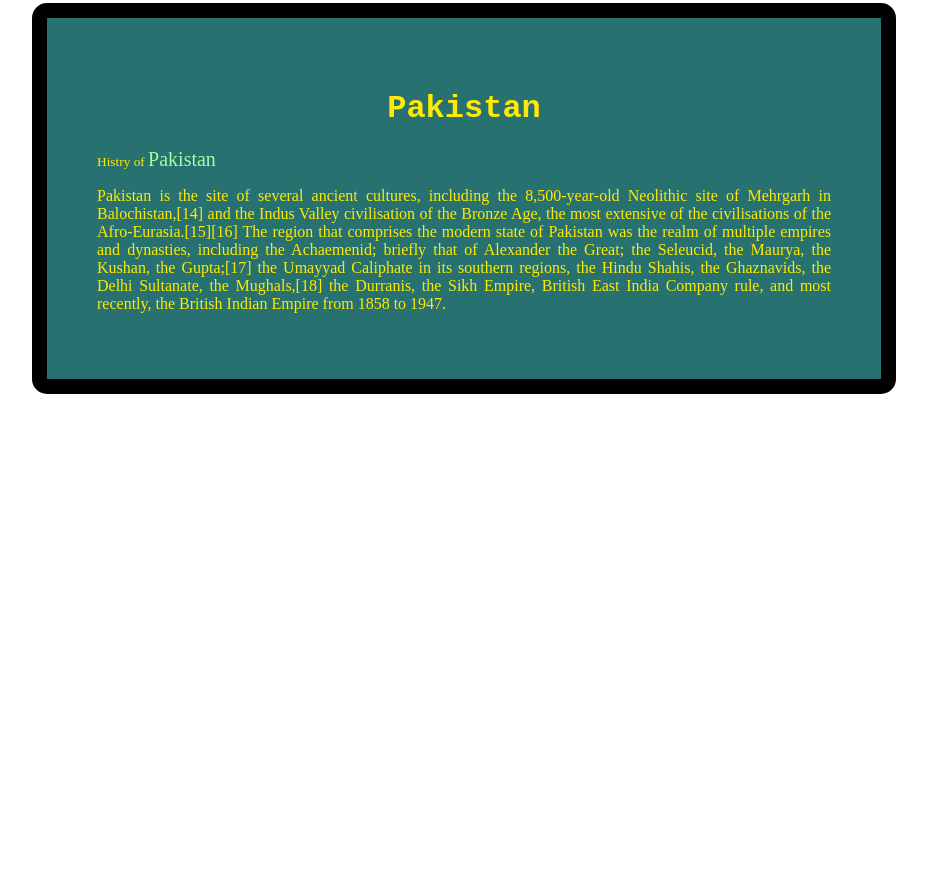
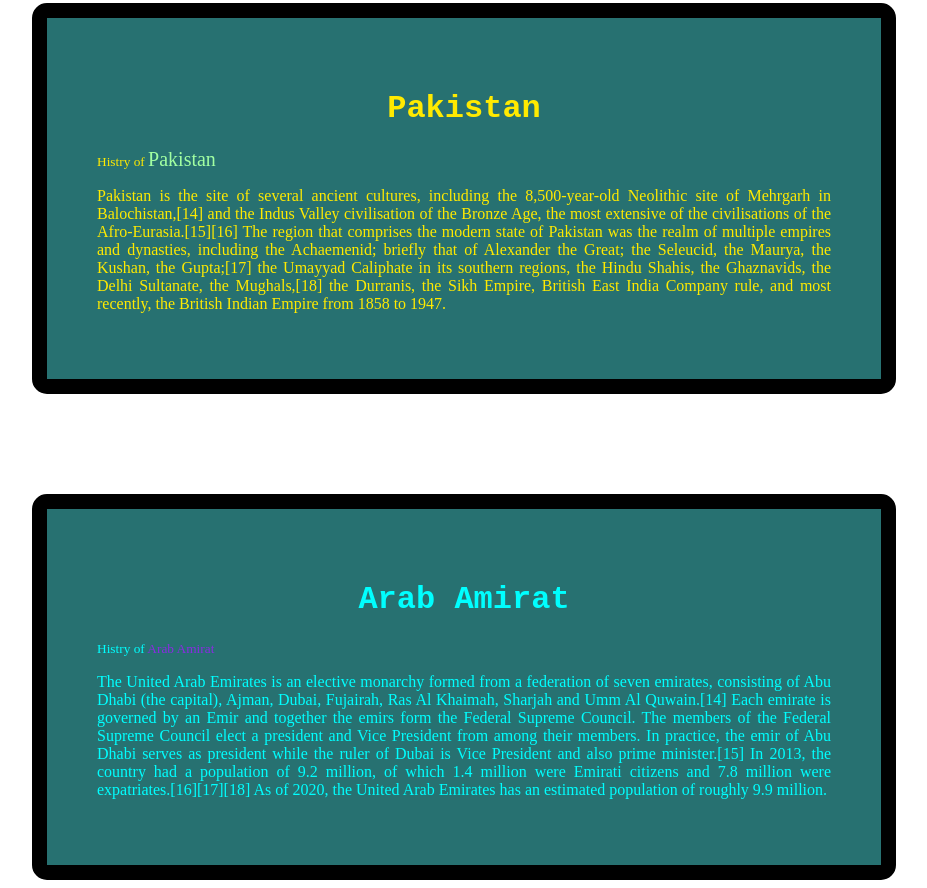
Before and after one commit to codewithmahadihasan/mahadi, a plain HTML site: page index.html in a window 1280 px wide. Shown: the part 1431-2319 px from the top of the page, without its empty margins (176-1103 px from the left). Before the commit the page ends 1833 px from the top, so only its background shows below. Drawn offline with Linux system fonts and the light colour scheme.

Commit message:
html file and css file added

```diff
--- a/index.html
+++ b/index.html
@@ -40,6 +40,15 @@
     <p>
         Pakistan is the site of several ancient cultures, including the 8,500-year-old Neolithic site of Mehrgarh in Balochistan,[14] and the Indus Valley civilisation of the Bronze Age, the most extensive of the civilisations of the Afro-Eurasia.[15][16] The region that comprises the modern state of Pakistan was the realm of multiple empires and dynasties, including the Achaemenid; briefly that of Alexander the Great; the Seleucid, the Maurya, the Kushan, the Gupta;[17] the Umayyad Caliphate in its southern regions, the Hindu Shahis, the Ghaznavids, the Delhi Sultanate, the Mughals,[18] the Durranis, the Sikh Empire, British East India Company rule, and most recently, the British Indian Empire from 1858 to 1947.
     </p>
- </div>
+</div>
+    <div class="Arab">
+        <h1 class="Amirat">Arab Amirat</h1>
+
+        <small>Histry of <span class="arab_amirat">Arab Amirat</span></small>
+        <p>
+            The United Arab Emirates is an elective monarchy formed from a federation of seven emirates, consisting of Abu Dhabi (the capital), Ajman, Dubai, Fujairah, Ras Al Khaimah, Sharjah and Umm Al Quwain.[14] Each emirate is governed by an Emir and together the emirs form the Federal Supreme Council. The members of the Federal Supreme Council elect a president and Vice President from among their members. In practice, the emir of Abu Dhabi serves as president while the ruler of Dubai is Vice President and also prime minister.[15] In 2013, the country had a population of 9.2 million, of which 1.4 million were Emirati citizens and 7.8 million were expatriates.[16][17][18] As of 2020, the United Arab Emirates has an estimated population of roughly 9.9 million.
+        </p>
+    </div>
+
 </body>
 </html>
```
